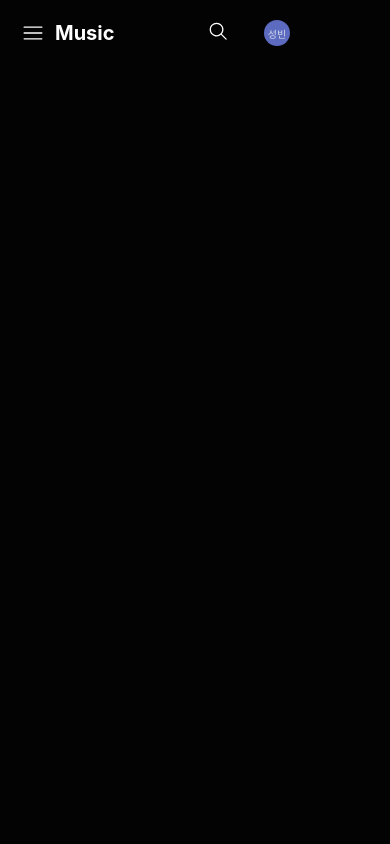
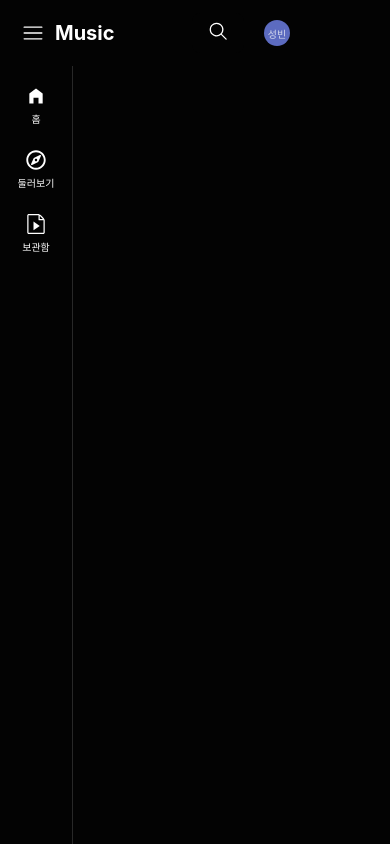
Before and after one commit to optshj/Youtube_Music, a React (Create React App) app: page / in a window 390 px wide. Built offline with nearby package versions, Linux system fonts and the light colour scheme.

Commit message:
[Feat] 모바일 버전 사이드바 제작 완료

```diff
--- a/src/App.tsx
+++ b/src/App.tsx
@@ -1,4 +1,5 @@
 import React from 'react';
+
 import Header from './components/header/Header';
 import Sidebar from './components/sidebar/Sidebar';
 
--- a/src/components/sidebar/Sidebar.tsx
+++ b/src/components/sidebar/Sidebar.tsx
@@ -1,39 +1,17 @@
 import React from "react";
-import styled,{keyframes} from "styled-components";
+import styled from "styled-components";
 
-import Menu from "./Menu/Menu";
-import Bumper from "./Bumper";
-import PlayListMenu from "./PlayList/PlayListMenu";
+import MobileSidebar from "./mobile/MobileSidebar";
+import WebSidebar from "./web/WebSidebar";
 
-const hideSidebar = keyframes`
-    from {
-        transform:translate3d(0,0,0);
-    }
-    to{
-        transform:translate3d(-100%,0,0);
-    }
-    `
-    const SidebarForm = styled.div`
-    width:240px;
-    position:fixed;
-    top:0;
-    border-right:1px solid rgba(255,255,255,.15);
-    height:100%;
-    @media (max-width:936px){
-        animation: ${hideSidebar} 0.2s linear forwards;
-    }
-`
-
-function Sidebar() {
+function Sidebar(){
 
     return(
         <>
-            <SidebarForm>
-                <Bumper></Bumper>
-                <Menu></Menu>
-                <PlayListMenu></PlayListMenu>
-            </SidebarForm>
+            <WebSidebar></WebSidebar>
+            <MobileSidebar></MobileSidebar>
         </>
     )
+
 }
 export default Sidebar;
--- /dev/null
+++ b/src/components/sidebar/mobile/Menu/Menu.tsx
@@ -0,0 +1,30 @@
+import React from 'react';
+import styled from "styled-components"
+
+
+import { MdHomeFilled } from "react-icons/md";
+import { FaRegCompass } from "react-icons/fa";
+import { ImFilePlay } from "react-icons/im";
+
+import MenuIcon from './MenuIcon';
+
+const MenuForm = styled.div`
+    padding:0 8px;
+    padding-top:8px;
+    width:100%;
+    box-sizing: border-box;
+`
+function Menu(){
+
+    return(
+        <>
+            <MenuForm>
+                <MenuIcon icon ={MdHomeFilled} descript='홈'></MenuIcon>
+                <MenuIcon icon ={FaRegCompass} descript='둘러보기'></MenuIcon>
+                <MenuIcon icon={ImFilePlay} descript='보관함'></MenuIcon>
+            </MenuForm>
+        </>
+
+    )
+}
+export default Menu;
--- /dev/null
+++ b/src/components/sidebar/mobile/Menu/MenuIcon.tsx
@@ -0,0 +1,44 @@
+import React from "react";
+import styled from "styled-components"
+import { IconType } from "react-icons";
+
+interface MenuIconProps {
+    icon: IconType;
+    descript: string;
+}
+
+const MenuIconForm = styled.div`
+    padding:12px 0;
+    display:flex;
+    flex-direction:column;
+    color:#fff;
+    font-size:20px;
+    align-items:center;
+    cursor:pointer;
+    border-radius:8px;
+    &:hover{
+        background-color:#343434;
+    }
+`
+const MenuIconIcon = styled.div`
+`
+const MenuIconFont = styled.div`
+    font-size:10px;
+`
+function MenuIcon({icon:Icon,descript}:MenuIconProps){
+
+    return(
+        <>
+            <MenuIconForm>
+                <MenuIconIcon>
+                <Icon/>
+                </MenuIconIcon>
+
+                <MenuIconFont>
+                    {descript}
+                </MenuIconFont>
+            </MenuIconForm>
+        </>
+    )
+}
+export default MenuIcon;
--- /dev/null
+++ b/src/components/sidebar/mobile/MobileSidebar.tsx
@@ -0,0 +1,23 @@
+import React from "react";
+import styled from "styled-components";
+import Menu from "./Menu/Menu";
+
+const SidebarForm = styled.div`
+    width:72px;
+    position:fixed;
+    border-right:1px solid rgba(255,255,255,.15);
+    height:100%;
+    @media (min-width:937px){
+        visibility:hidden;
+    }
+`
+function MobileSidebar(){
+    return(
+        <>
+            <SidebarForm>
+                <Menu></Menu>
+            </SidebarForm>
+        </>
+    )
+}
+export default MobileSidebar;
--- /dev/null
+++ b/src/components/sidebar/web/WebSidebar.tsx
@@ -0,0 +1,39 @@
+import React from "react";
+import styled,{keyframes} from "styled-components";
+
+import Menu from "./Menu/Menu";
+import Bumper from "./Bumper";
+import PlayListMenu from "./PlayList/PlayListMenu";
+
+const hideSidebar = keyframes`
+    from {
+        transform:translate3d(0,0,0);
+    }
+    to{
+        transform:translate3d(-100%,0,0);
+    }
+    `
+    const SidebarForm = styled.div`
+    width:240px;
+    position:fixed;
+    top:0;
+    border-right:1px solid rgba(255,255,255,.15);
+    height:100%;
+    @media (max-width:936px){
+        animation: ${hideSidebar} 0.2s linear forwards;
+    }
+`
+
+function WebSidebar() {
+
+    return(
+        <>
+            <SidebarForm>
+                <Bumper></Bumper>
+                <Menu></Menu>
+                <PlayListMenu></PlayListMenu>
+            </SidebarForm>
+        </>
+    )
+}
+export default WebSidebar;
```
Also changed, not shown: src/components/sidebar/web/Bumper.tsx (renamed from src/components/sidebar/Bumper.tsx), src/components/sidebar/web/Menu/Menu.tsx (renamed from src/components/sidebar/Menu/Menu.tsx), src/components/sidebar/web/Menu/MenuIcon.tsx (renamed from src/components/sidebar/Menu/MenuIcon.tsx), src/components/sidebar/web/PlayList/MakeNewPlayList.tsx (renamed from src/components/sidebar/PlayList/MakeNewPlayList.tsx), src/components/sidebar/web/PlayList/PlayList.tsx (renamed from src/components/sidebar/PlayList/PlayList.tsx), src/components/sidebar/web/PlayList/PlayListMenu.tsx (renamed from src/components/sidebar/PlayList/PlayListMenu.tsx).
